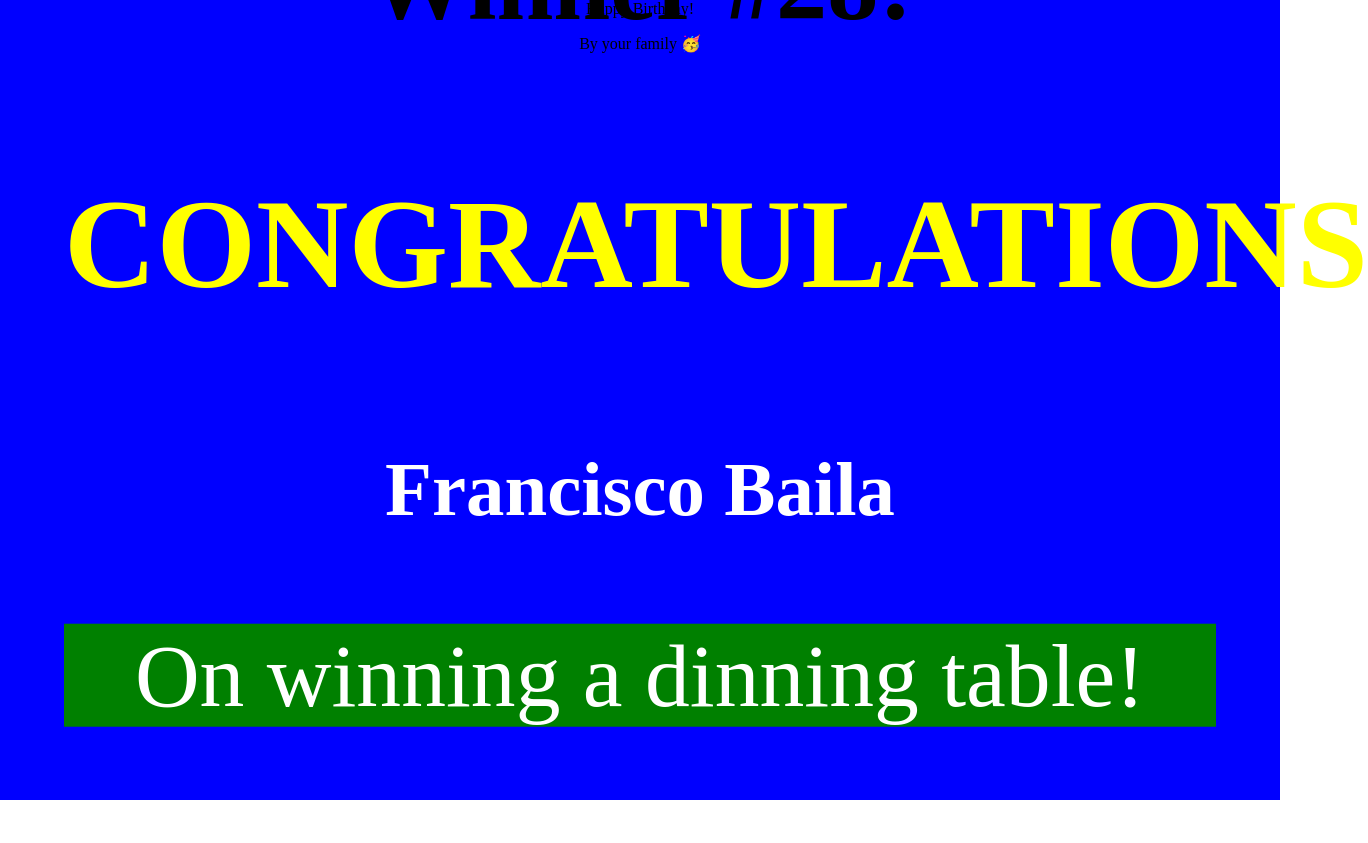
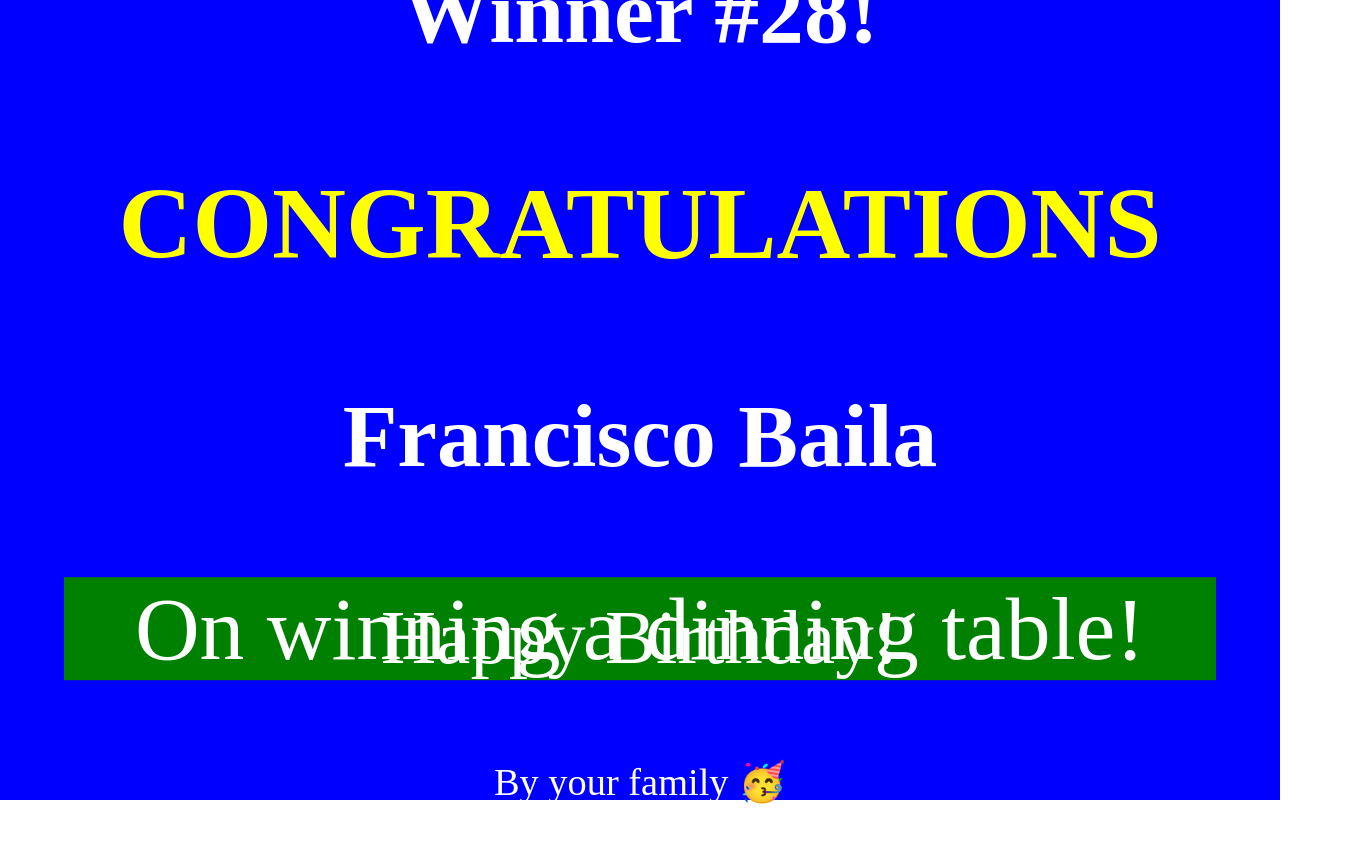
Before and after one commit to KID-P/brother-gift, a plain HTML site: page index.html in a window 1280 px wide. Shown: the whole page, 1368 px wide, since content can reach past the window. Before the commit the page ends 816 px from the top, so only its background shows below. Drawn offline with Linux system fonts and the light colour scheme.

Commit message:
Update index.html

```diff
--- a/index.html
+++ b/index.html
@@ -1,12 +1,12 @@
 <div style="position:relative;background-color:blue;text-align:center;height:100vh;width:100vw;margin:-8px;">
 <div style="position:absolute;top:40%;left:50%;transform:translate(-50%,-50%);width:90%;">
-<p style="font-size:8vw;color;white;font-weight:bold;margin-bottom:1vw;">Winner #28!</p>
-<p style="font-size:10vw;font-weight:bold;color:yellow;">CONGRATULATIONS</p>
-<p style="font-size:6vw;font-weight:bold;color:white;">Francisco Baila</p>
+<p style="font-size:7vw;color:white;font-weight:bold;margin-bottom:1vw;">Winner #28!</p>
+<p style="font-size:8vw;font-weight:bold;color:yellow;">CONGRATULATIONS</p>
+<p style="font-size:7vw;font-weight:bold;color:white;">Francisco Baila</p>
 <p style="font-size:7vw;background-color:green;color:white;">On winning a dinning table!</p>
 </div>
-<div>
-<p>Happy Birthday!</p>
-<p>By your family 🥳</p>
+<div style="position:absolute;top:85%;left:50%;transform:translate(-50%,-50%);">
+<p style="font-size:6vw;color:white;">Happy Birthday!</p>
+<p style="font-size:3vw;color:white;">By your family 🥳</p>
 </div>
 </div>
```
